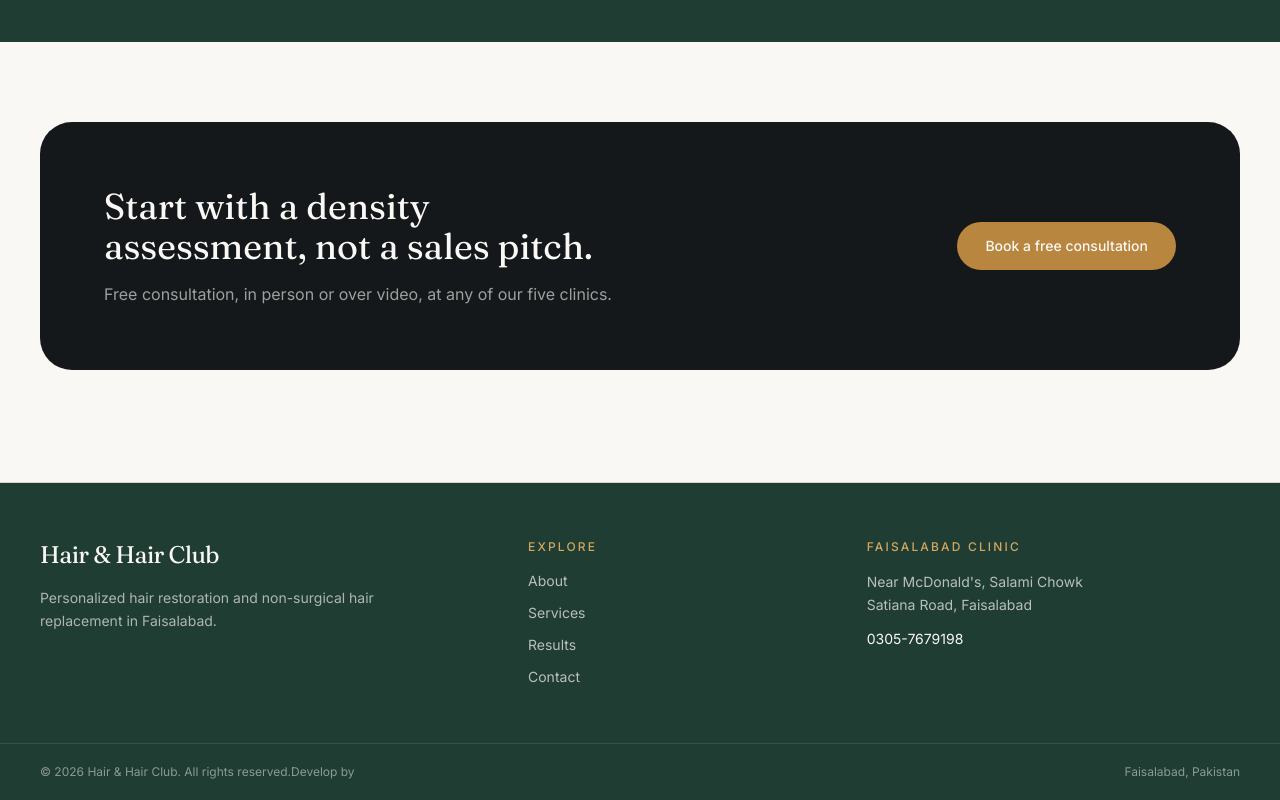
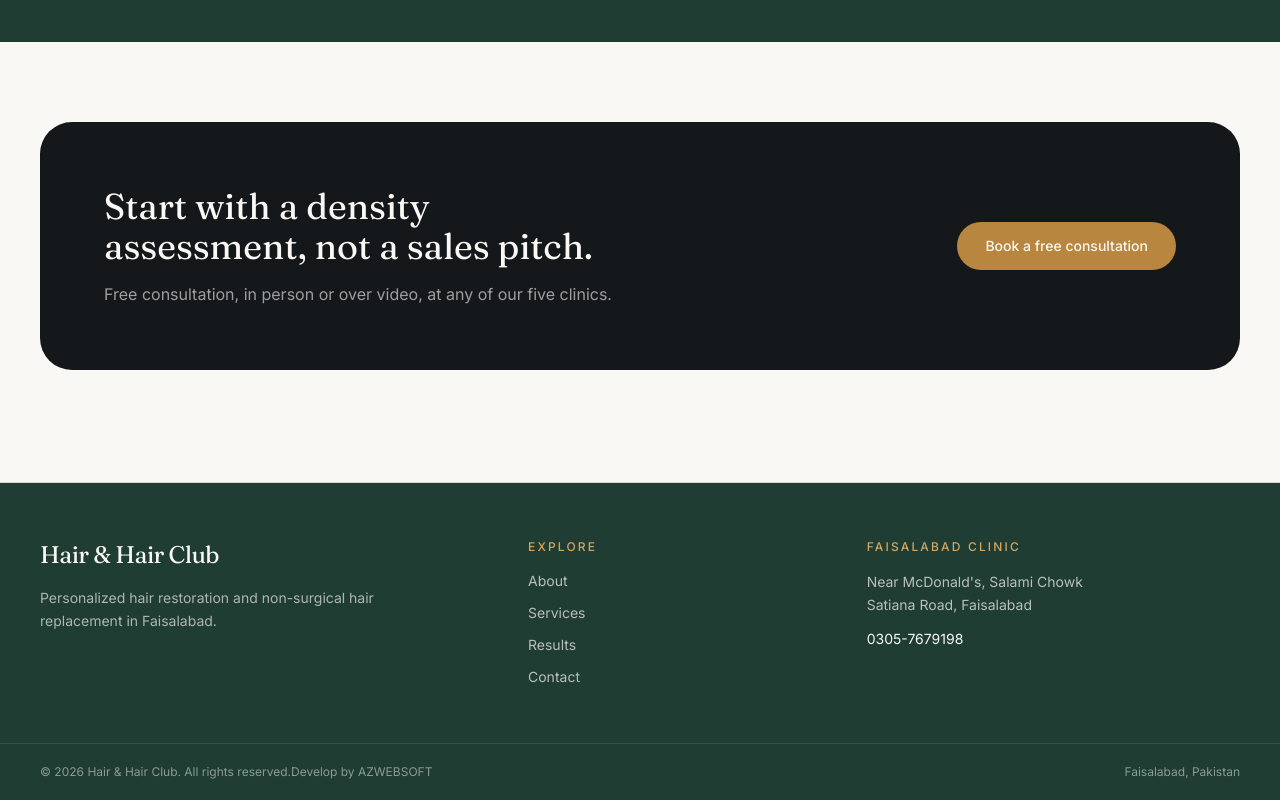
Before and after one commit to FawadSherwani/hairclub, a Next.js app: page / in a window 1280 px wide. Shown: the part 4057-4857 px from the top of the page. Built offline with nearby package versions, Linux system fonts and the light colour scheme.

Commit message:
Add developer credit to footer

```diff
--- a/components/Footer.js
+++ b/components/Footer.js
@@ -49,7 +49,7 @@ export default function Footer() {
 
       <div className="border-t border-paper/10">
         <div className="mx-auto flex max-w-7xl flex-col gap-2 px-6 py-5 text-xs text-paper/50 sm:flex-row sm:items-center sm:justify-between lg:px-10">
-          <p>© {new Date().getFullYear()} Hair &amp; Hair Club. All rights reserved.Develop by </p>
+          <p>© {new Date().getFullYear()} Hair &amp; Hair Club. All rights reserved.Develop by AZWEBSOFT</p>
           <p>Faisalabad, Pakistan</p>
         </div>
       </div>
```
